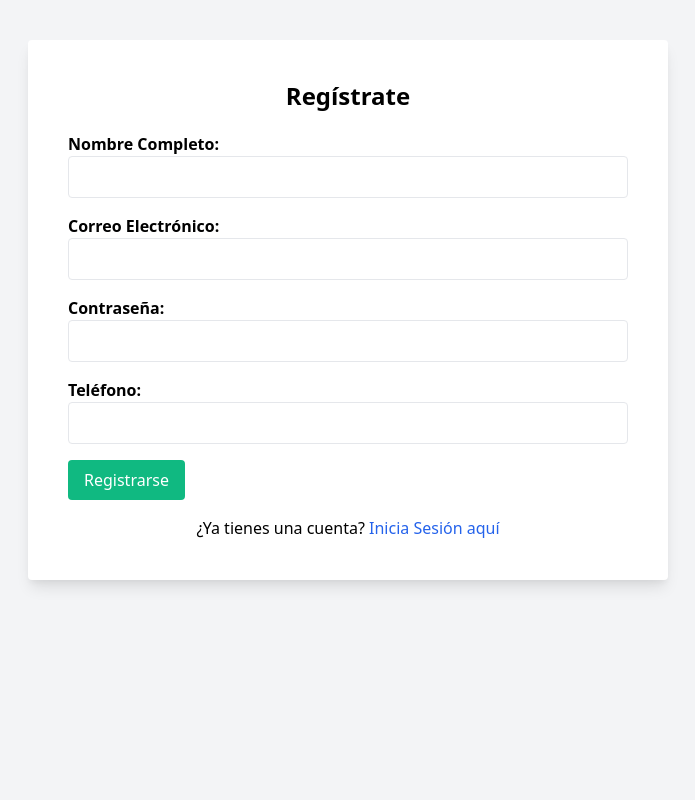
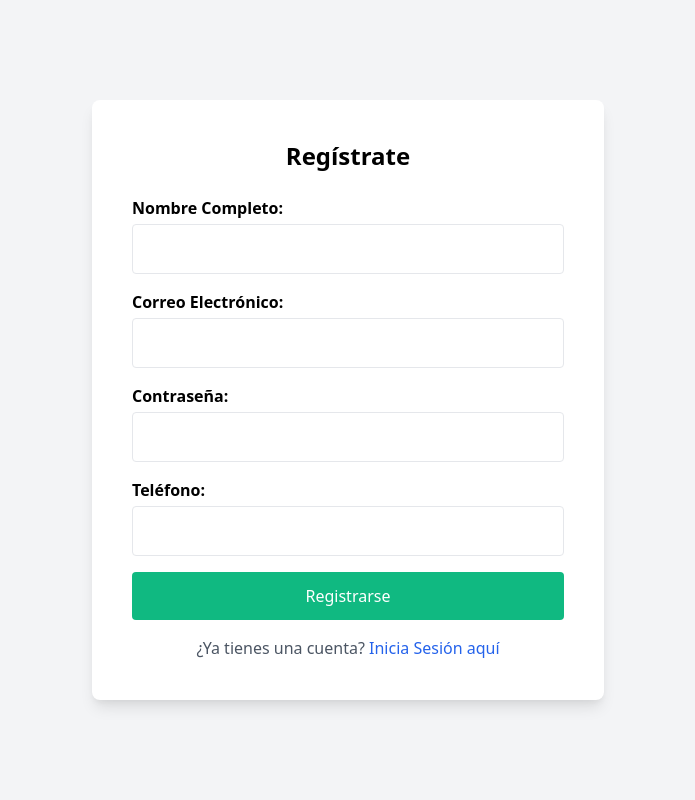
Before and after one commit to AnalizaJech/Veterinaria, a PHP site: page /register.php in a window 1280 px wide. Shown: the whole page, without its empty margins (292-987 px from the left). Run offline with PHP 8.4, Linux system fonts and the light colour scheme.

Commit message:
Mejora respondive register

```diff
--- a/login.php
+++ b/login.php
@@ -50,8 +50,8 @@ if ($_SERVER['REQUEST_METHOD'] == 'POST') {
     <link href="https://cdn.jsdelivr.net/npm/tailwindcss@^2.0/dist/tailwind.min.css" rel="stylesheet">
 </head>
 <body class="bg-gray-100">
-    <div class="flex items-center justify-center h-screen">
-        <div class="bg-white p-8 rounded-lg shadow-md w-full max-w-sm">
+    <div class="flex items-center p-6 justify-center min-h-screen">
+        <div class="bg-white p-6 rounded-lg shadow-md w-full max-w-sm sm:max-w-md md:max-w-lg lg:max-w-xl">
             <h2 class="text-2xl font-bold text-center mb-6">Iniciar Sesión</h2>
             <?php if (isset($error)): ?>
                 <p class="text-red-500 text-center mb-4"><?= htmlspecialchars($error); ?></p>
--- a/register.php
+++ b/register.php
@@ -40,33 +40,40 @@ if ($_SERVER['REQUEST_METHOD'] == 'POST') {
     <link href="https://cdn.jsdelivr.net/npm/tailwindcss@2.2.19/dist/tailwind.min.css" rel="stylesheet">
 </head>
 <body class="bg-gray-100">
-    <div class="container mx-auto mt-10 w-1/2 bg-white p-10 rounded shadow-lg">
-        <h2 class="text-2xl font-bold text-center">Regístrate</h2>
+<div class="flex items-center justify-center min-h-screen bg-gray-100">
+    <div class="max-w-lg bg-white p-6 sm:p-10 rounded-lg shadow-lg w-full mx-4">
+        <h2 class="text-2xl font-bold text-center mb-6">Regístrate</h2>
         <?php if (isset($error)): ?>
-            <div class="bg-red-200 text-red-800 p-4 rounded mt-4">
-                <?= $error; ?>
+            <div class="bg-red-200 text-red-800 p-4 rounded mb-4">
+                <?= htmlspecialchars($error); ?>
             </div>
         <?php endif; ?>
-        <form action="register.php" method="POST" class="mt-5">
-            <div class="mb-4">
-                <label for="nombre" class="block font-bold">Nombre Completo:</label>
-                <input type="text" name="nombre" id="nombre" class="w-full p-2 border rounded" required>
+        <form action="register.php" method="POST" class="space-y-4">
+            <div>
+                <label for="nombre" class="block font-bold mb-1">Nombre Completo:</label>
+                <input type="text" name="nombre" id="nombre" class="w-full p-3 border rounded focus:ring-2 focus:ring-blue-500 focus:outline-none" required>
             </div>
-            <div class="mb-4">
-                <label for="email" class="block font-bold">Correo Electrónico:</label>
-                <input type="email" name="email" id="email" class="w-full p-2 border rounded" required>
+            <div>
+                <label for="email" class="block font-bold mb-1">Correo Electrónico:</label>
+                <input type="email" name="email" id="email" class="w-full p-3 border rounded focus:ring-2 focus:ring-blue-500 focus:outline-none" required>
             </div>
-            <div class="mb-4">
-                <label for="password" class="block font-bold">Contraseña:</label>
-                <input type="password" name="password" id="password" class="w-full p-2 border rounded" required>
+            <div>
+                <label for="password" class="block font-bold mb-1">Contraseña:</label>
+                <input type="password" name="password" id="password" class="w-full p-3 border rounded focus:ring-2 focus:ring-blue-500 focus:outline-none" required>
             </div>
-            <div class="mb-4">
-                <label for="telefono" class="block font-bold">Teléfono:</label>
-                <input type="text" name="telefono" id="telefono" class="w-full p-2 border rounded">
+            <div>
+                <label for="telefono" class="block font-bold mb-1">Teléfono:</label>
+                <input type="text" name="telefono" id="telefono" class="w-full p-3 border rounded focus:ring-2 focus:ring-blue-500 focus:outline-none">
             </div>
-            <button type="submit" class="bg-green-500 text-white px-4 py-2 rounded hover:bg-green-700">Registrarse</button>
-            <p class="mt-4 text-center">¿Ya tienes una cuenta? <a href="login.php" class="text-blue-600 hover:underline">Inicia Sesión aquí</a></p>
+            <button type="submit" class="w-full bg-green-500 text-white py-3 rounded hover:bg-green-600 focus:ring-2 focus:ring-green-500 focus:outline-none">
+                Registrarse
+            </button>
+            <p class="mt-4 text-center text-gray-600">
+                ¿Ya tienes una cuenta? <a href="login.php" class="text-blue-600 hover:underline">Inicia Sesión aquí</a>
+            </p>
         </form>
     </div>
+</div>
+
 </body>
 </html>
```
